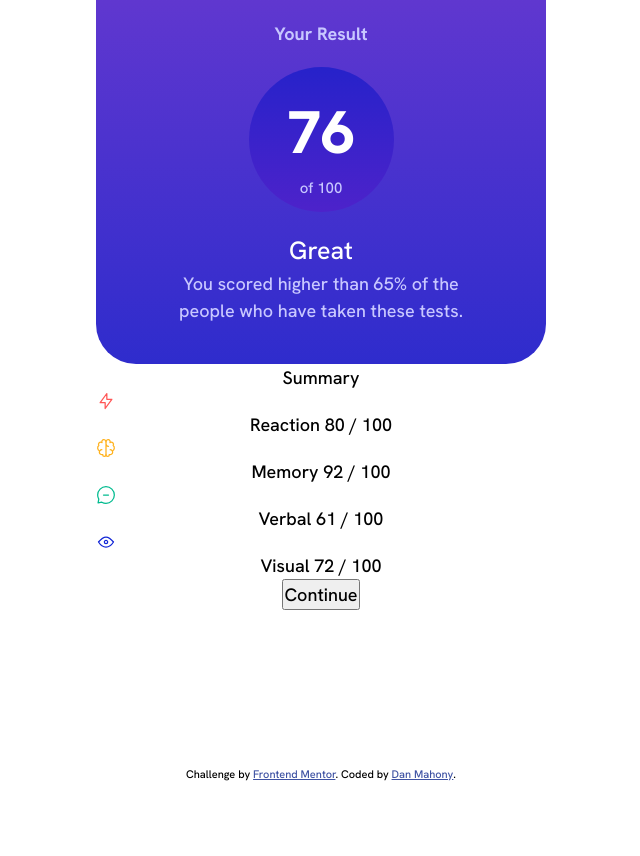
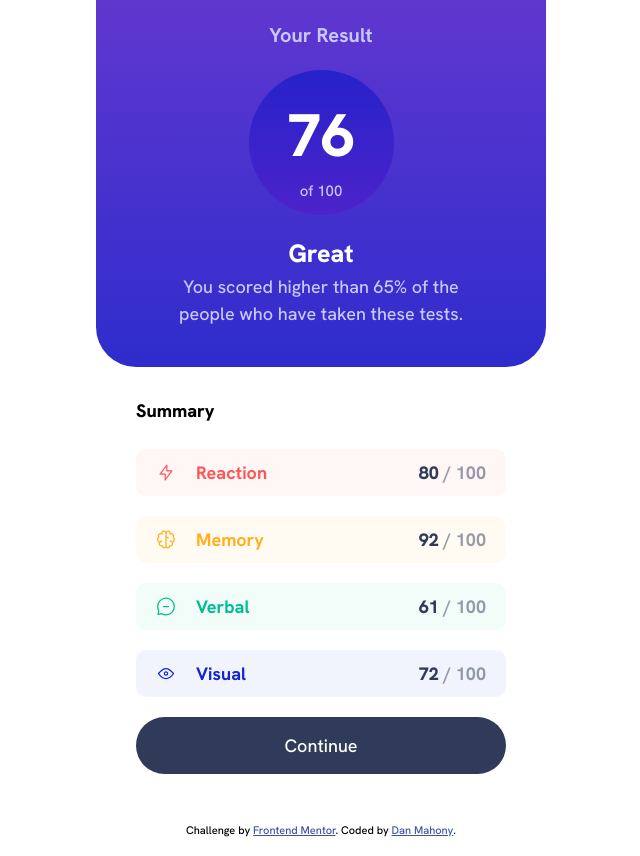
Before and after one commit to djmahony/frontend-mentor--results-summary, a plain HTML site: page index.html in a window 1280 px wide. Shown: the whole page, without its empty margins (319-959 px from the left). Before the commit the page ends 800 px from the top, so only its background shows below. Drawn offline with Linux system fonts and the light colour scheme.

Commit message:
Styled the results breakdown section and continue button

```diff
--- a/assets/style/style.css
+++ b/assets/style/style.css
@@ -5,6 +5,10 @@
     --clr-orangy-yellow: hsl(39, 100%, 56%);
     --clr-green-teal: hsl(166, 100%, 37%);
     --clr-cobalt-blue: hsl(234, 85%, 45%);
+    --clr-light-red-light: hsla(0, 100%, 67%, 0.05);
+    --clr-orangy-yellow-light: hsla(39, 100%, 56%, 0.05);
+    --clr-green-teal-light: hsla(166, 100%, 37%, 0.05);
+    --clr-cobalt-blue-light: hsla(234, 85%, 45%, 0.05);
 
     /* Gradient Colours */
     --clr-light-slate-blue: hsl(252, 100%, 67%);
@@ -17,6 +21,7 @@
     --clr-pale-blue: hsl(221, 100%, 96%);
     --clr-light-lavender: hsl(241, 100%, 89%);
     --clr-dark-grey-blue: hsl(224, 30%, 27%);
+    --clr-dark-grey-blue-light: hsla(224, 30%, 27%, 0.5);
 
     /* Gradients */
     --grad-light: linear-gradient(180deg, var(--clr-light-slate-blue) 0%, var(--clr-light-royal-blue) 100%);
@@ -60,6 +65,10 @@ html:focus-within {
 
 /* Set core body defaults */
 body {
+    display: flex;
+    flex-direction: column;
+    align-items: center;
+    justify-content: center;
     min-height: 100vh;
     height: 100%;
     text-rendering: optimizeSpeed;
@@ -120,6 +129,7 @@ main {
 
 .results_summary__header h1 {
     font-weight: 700;
+    font-size: 2rem;
 }
 
 .results_summary__score {
@@ -145,14 +155,90 @@ main {
 .results_summary__description_header {
     color: var(--clr-white);
     font-size: 2.5rem;
+    font-weight: 800;
+}
+
+.results_breakdown {
+    padding: 3rem 4rem;
+    text-align: left;
+}
+
+.results_breakdown__header {
+    font-weight: 800;
+    margin-bottom: 2.5rem;
+}
+
+.results_breakdown__list_item {
+    display:flex;
+    padding: 1rem 2rem;
+    margin-bottom: 2rem;
+    border-radius: 1rem;
+}
+
+.results_breakdown__list_icon {
+    margin-right: 2rem;
+}
+
+.results_breakdown__list_score {
+    margin-left: auto;
+}
+
+.results_breakdown__list_item {
+    color: var(--clr-dark-grey-blue-light);
+    font-weight: 700;
+}
+
+.results_breakdown__list_item.reaction {
+    background: var(--clr-light-red-light);
+}
+
+.results_breakdown__list_item.memory {
+    background: var(--clr-orangy-yellow-light);
+}
+
+.results_breakdown__list_item.verbal {
+    background: var(--clr-green-teal-light);
+}
+
+.results_breakdown__list_item.visual {
+    background: var(--clr-cobalt-blue-light);
+}
+
+.results_breakdown__list_item.reaction .results_breakdown__list_title {
+    color: var(--clr-light-red);
+}
+
+.results_breakdown__list_item.memory .results_breakdown__list_title {
+    color: var(--clr-orangy-yellow);
+}
+
+.results_breakdown__list_item.verbal .results_breakdown__list_title {
+    color: var(--clr-green-teal);
+}
+
+.results_breakdown__list_item.visual .results_breakdown__list_title {
+    color: var(--clr-cobalt-blue);
+}
+
+.results_breakdown__list_score__achieved {
+    font-weight: 800;
+    color: var(--clr-dark-grey-blue);
+}
+
+.btn__primary {
+    width: 100%;
+    padding: 1.5rem;
+    border-radius: 3rem;
+    border: none;
+    background: var(--clr-dark-grey-blue);
+    color: var(--clr-white);
 }
 
 .attribution {
+    margin-top: auto;
     font-size: 1.1rem;
     text-align: center;
     padding: 1.8rem;
-    position: absolute;
-    bottom: 0;
     width: 100%;
 }
 
--- a/index.html
+++ b/index.html
@@ -42,7 +42,7 @@
             </header>
             <ul class="results_breakdown__list">
                 <li class="results_breakdown__list_item reaction">
-                    <span class="results_breakdown__list_icon"><img src="assets/images/icon-reaction.svg" alt="Reaction Icon"></span>
+                    <img src="assets/images/icon-reaction.svg" alt="Reaction Icon" class="results_breakdown__list_icon">
                     <span class="results_breakdown__list_title">Reaction</span>
                     <span class="results_breakdown__list_score">
                         <span class="results_breakdown__list_score__achieved">80</span> /
@@ -50,7 +50,7 @@
                     </span>
                 </li>
                 <li class="results_breakdown__list_item memory">
-                    <span class="results_breakdown__list_icon"><img src="assets/images/icon-memory.svg" alt="Memory Icon"></span>
+                    <img src="assets/images/icon-memory.svg" alt="Memory Icon" class="results_breakdown__list_icon">
                     <span class="results_breakdown__list_title">Memory</span>
                     <span class="results_breakdown__list_score">
                         <span class="results_breakdown__list_score__achieved">92</span> /
@@ -58,7 +58,7 @@
                     </span>
                 </li>
                 <li class="results_breakdown__list_item verbal">
-                    <span class="results_breakdown__list_icon"><img src="assets/images/icon-verbal.svg" alt="Verbal Icon"></span>
+                    <img src="assets/images/icon-verbal.svg" alt="Verbal Icon" class="results_breakdown__list_icon">
                     <span class="results_breakdown__list_title">Verbal</span>
                     <span class="results_breakdown__list_score">
                         <span class="results_breakdown__list_score__achieved">61</span> /
@@ -66,7 +66,7 @@
                     </span>
                 </li>
                 <li class="results_breakdown__list_item visual">
-                    <span class="results_breakdown__list_icon"><img src="assets/images/icon-visual.svg" alt="Visual Icon"></span>
+                    <img src="assets/images/icon-visual.svg" alt="Visual Icon" class="results_breakdown__list_icon">
                     <span class="results_breakdown__list_title">Visual</span>
                     <span class="results_breakdown__list_score">
                         <span class="results_breakdown__list_score__achieved">72</span> /
```
